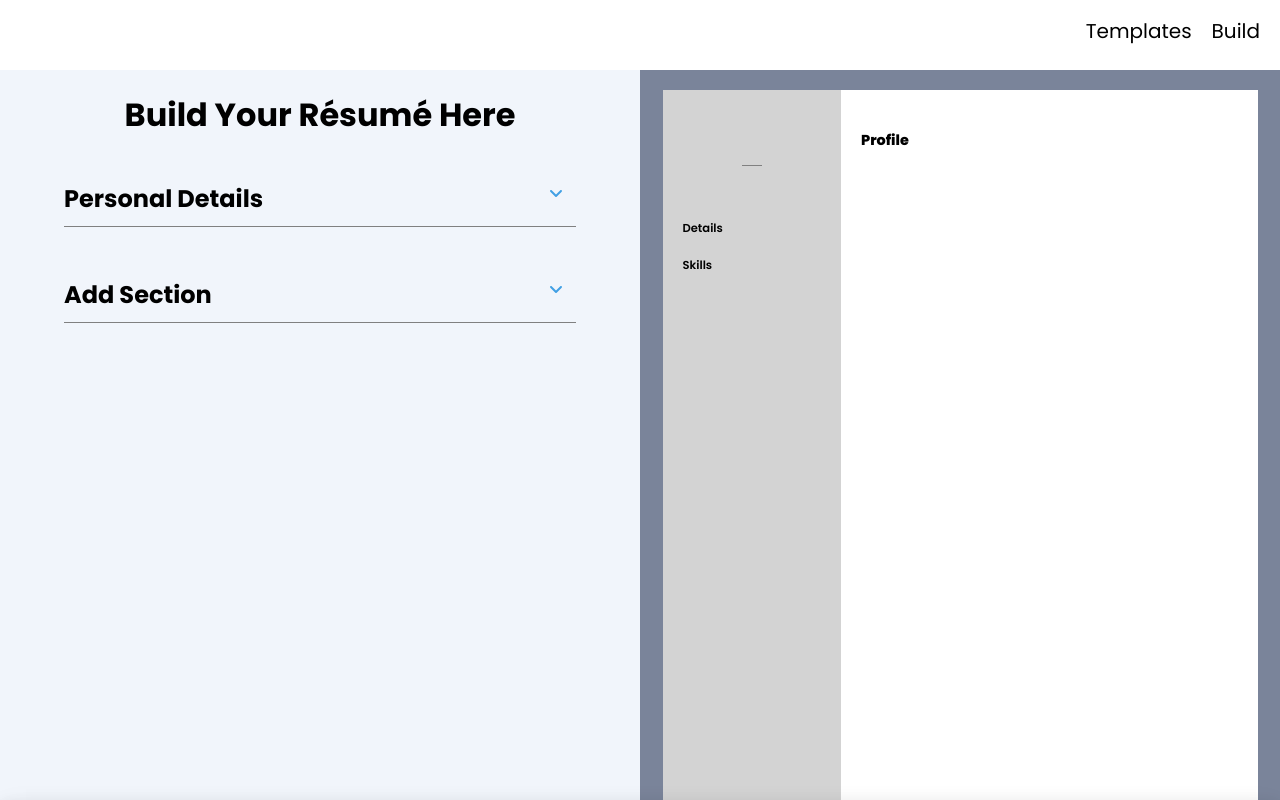
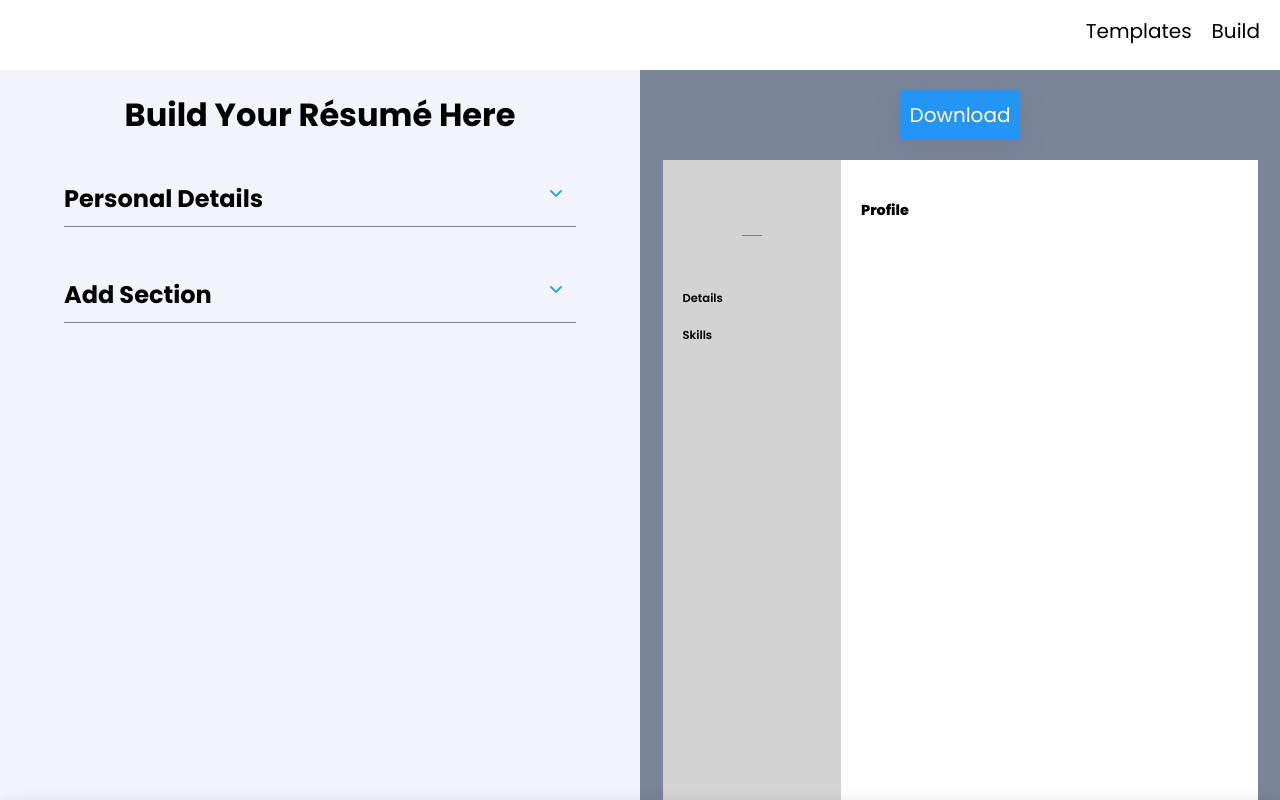
Before and after one commit to sushantdev-git/Resume-Builder, a React (Create React App) app: page /editor in a window 1280 px wide. Built offline with nearby package versions, Linux system fonts and the light colour scheme.

Commit message:
created functionality fo print resume

```diff
--- a/package.json
+++ b/package.json
@@ -16,6 +16,7 @@
     "react-redux": "^8.0.2",
     "react-router-dom": "^6.3.0",
     "react-scripts": "5.0.1",
+    "react-to-print": "^2.14.7",
     "redux-persist": "^6.0.0",
     "web-vitals": "^2.1.4"
   },
--- a/src/components/Previewer/Previewer.jsx
+++ b/src/components/Previewer/Previewer.jsx
@@ -1,23 +1,47 @@
-import Template1 from '../Template/Template1/Template'
-import Template2 from '../Template/Template2/Template2'
-import Template3 from '../Template/Template3/Template'
-import styles from './Previewer.module.css'
-import { useSelector } from 'react-redux'
+import Template1 from "../Template/Template1/Template";
+import Template2 from "../Template/Template2/Template2";
+import Template3 from "../Template/Template3/Template";
+import styles from "./Previewer.module.css";
+import { useSelector } from "react-redux";
+import { useCallback, useRef } from "react";
+import { useReactToPrint } from "react-to-print";
 
-const Previewer= () =>{
-    const templates=[
-        () => {return <Template1></Template1> },
-        () => {return <Template2></Template2>},
-        () => {return <Template3></Template3>}
-    ]
+const Previewer = () => {
+  const templates = [
+    (x) => {
+      return <Template1 ref={x}></Template1>;
+    },
+    (x) => {
+      return <Template2 ref={x}></Template2>;
+    },
+    (x) => {
+      return <Template3 ref={x}></Template3>;
+    },
+  ];
 
-    return (
-        <div className={styles.Previewer}>
-          <div className={styles.Container}>
-            {templates[useSelector((state) =>  state.template.template)]()}
-            </div>
+  const componentRef = useRef(null);
+
+  const reactToPrintContent = useCallback(() => {
+    console.log(componentRef)
+    return componentRef.current;
+  }, [componentRef.current]);
+
+  const handlePrint = useReactToPrint({
+    content: reactToPrintContent,
+    documentTitle: "Resume",
+    removeAfterPrint: true
+  });
+
+  return (
+    <div className={styles.Previewer}>
+        <div className={styles.Actions}>
+            <button onClick={handlePrint}>Download</button>
         </div>
-    )
-}
+      <div className={styles.Container}>
+        {templates[useSelector((state) => state.template.template)](componentRef)}
+      </div>
+    </div>
+  );
+};
 
 export default Previewer;
--- a/src/components/Previewer/Previewer.module.css
+++ b/src/components/Previewer/Previewer.module.css
@@ -18,3 +18,22 @@
     overflow-y: scroll;
     background-color: #7A849A;
 }
+
+
+.Actions button{
+    padding: 10px;
+    margin-top: 20px;
+    font-size: 20px;
+    font-family: "Poppins";
+    outline: none;
+    border: none;
+    cursor: pointer;
+    background-color: #2395F5;
+    color: white;
+    box-shadow: rgba(100, 100, 111, 0.2) 0px 7px 29px 0px;
+    transition: all 0.3s;
+}
+
+.Actions button:hover{
+    transform: translateY(-4px);
+}
--- a/src/components/Template/Template1/Template.jsx
+++ b/src/components/Template/Template1/Template.jsx
@@ -1,14 +1,15 @@
 import Sidebar from './Sections/Sidebar/Sidebar'
 import Mainbody from './Sections/Mainbody/Mainbody'
 import styles from './Template.module.css'
+import React from 'react';
 
-const Template = () =>{
+const Template = React.forwardRef((props, ref) => {
     return (
-        <div className={styles.Container}>
+        <div className={styles.Container} ref={ref}>
             <Sidebar></Sidebar>
             <Mainbody></Mainbody>
         </div>
     );
-}
+});
 
 export default Template
--- a/src/components/Template/Template2/Template2.jsx
+++ b/src/components/Template/Template2/Template2.jsx
@@ -4,9 +4,11 @@ import Education from "./Sub-Sections/Education/Education";
 import Experience from "./Sub-Sections/Experience/Experience";
 import Projects from "./Sub-Sections/Projects/Projects";
 import Skills from "./Sub-Sections/Skills/Skills";
-const Template2 = ()=>{
+import React from "react";
+
+const Template2 =  React.forwardRef((props, ref) =>{
     return (
-        <div className={styles.Body}>
+        <div className={styles.Body} ref={ref}>
             <Top/>
             <Education/>
             <Experience/>
@@ -14,6 +16,6 @@ const Template2 = ()=>{
             <Skills/>
         </div>
     )
-}
+});
 
 export default Template2;
```
Also changed, not shown: 1 other file (tests, documents, lock files or other folders).
